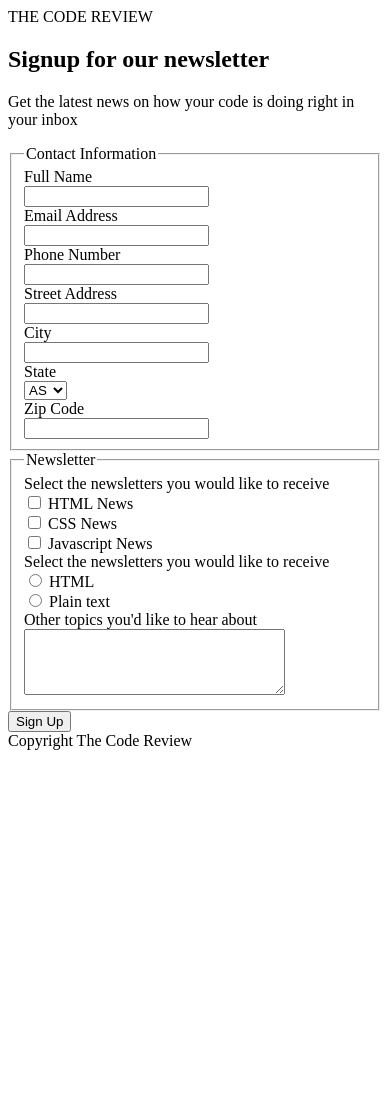
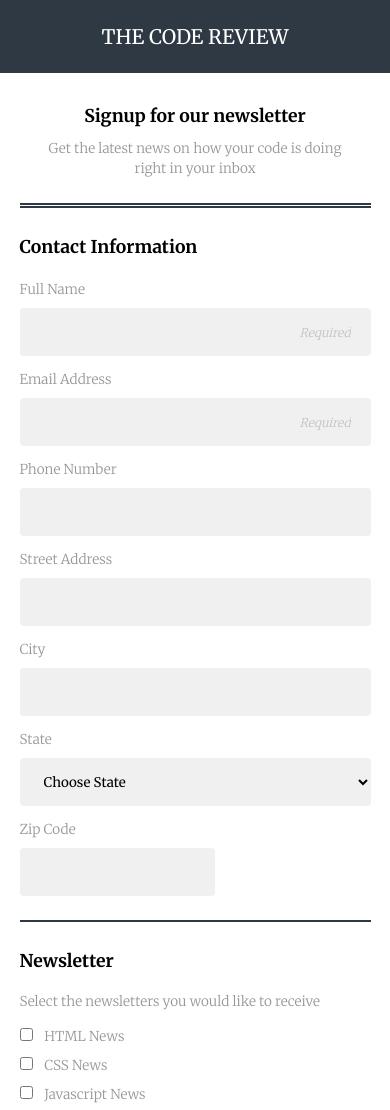
Before and after one commit to 2woohoo/online_registration_v4, a plain HTML site: page index.html in a window 390 px wide. Shown: the top 1110 px of the page. Before the commit the page ends 844 px from the top, so only its background shows below. Drawn offline with Linux system fonts and the light colour scheme.

Commit message:
mobile style

```diff
--- a/css/styles.css
+++ b/css/styles.css
@@ -0,0 +1,145 @@
+@import url('https://fonts.googleapis.com/css2?family=Merriweather:wght@300;400;700&display=swap');
+
+/* ****** General Styles ***** */
+html {
+  box-sizing: border-box;
+  font-family: 'Merriweather', serif;
+}
+*, *:before, *:after {
+  box-sizing: inherit;
+}
+
+* {
+  margin: 0;
+  padding: 0;
+}
+
+header {
+  background-color: rgb(47, 57, 68);
+  text-align: center;
+  color: white;
+  font-size: 1.25rem;
+  font-weight: 400;
+  padding: 1.5rem;
+  margin-bottom: 1rem;
+}
+
+h2, legend {
+  font-size: 1.1rem;
+  font-weight: 700;
+}
+
+h2 {
+  margin-bottom: .75rem;
+}
+
+legend {
+  margin-bottom: 1.25rem;
+}
+p, label, footer {
+  font-size: .85rem;
+  font-weight: 300;
+  line-height: 1.25rem;
+  color:rgb(150, 150, 150);
+  margin-bottom: .5rem;
+}
+
+main {
+  width: 90vw;
+  display: flex;
+  flex-direction: column;
+  margin: 0 auto;
+}
+
+footer {
+  text-align: center;
+  font-weight: 300;
+  font-style: italic;
+  margin: 1.5rem auto;
+  opacity: .75;
+}
+
+.about {
+  display: flex;
+  flex-direction: column;
+  align-items: center;
+  margin: 1rem;
+  text-align: center;
+
+}
+
+/* ****** Form Styles ***** */
+form {
+  width: 90vw;
+  border-top: 5px double rgb(47, 57, 68);
+}
+
+fieldset {
+  margin: 1.75rem 0;
+  border: none;
+}
+
+.contact_info {
+  border-bottom: 2px solid rgb(47, 57, 68);
+}
+
+.contact_info ::placeholder {
+  text-align: right;
+  font-weight: 300;
+  font-size: .75rem;
+  font-style: italic;
+  color: rgba(150, 150, 150, .5);
+}
+
+.contact_info input, .contact_info select {
+  width: 100%;
+  font-family: inherit;
+  border: none;
+  border-radius: 4px;
+  background-color: rgb(240, 240, 240);
+  height: 3rem;
+  padding: .75rem 1.25rem ;
+  margin-top: .5rem;
+  margin-bottom: .75rem;
+}
+
+#zipcode {
+width: 50vw;
+margin-bottom: 1.5rem;
+}
+
+.sector:nth-of-type(-n+2) {
+  margin-bottom: 1.5rem;
+}
+
+.sector:nth-of-type(-n+2) label {
+  margin-left: .5rem;
+}
+
+input[type="checkbox"], input[type="radio"] {
+  margin: .5rem 0;
+}
+
+textarea {
+  width: 100%;
+  font-family: inherit;
+  border: none;
+  border-radius: 4px;
+  background-color: rgb(240, 240, 240);
+}
+
+
+input[type="submit"] {
+  border: none;
+  background-color: rgb(108, 185, 180);
+  color: white;
+  border-radius: 5px;
+  font-family: inherit;
+  font-weight: 700;
+  font-size: 1.1rem;
+  text-align: center;
+  width: 100%;
+  padding: 1rem;
+}
+
+/* ****** Media Queries ***** */
--- a/index.html
+++ b/index.html
@@ -15,21 +15,21 @@
         <p>Get the latest news on how your code is doing right in your inbox</p>
       </section>
       <form action="">
-      <fieldset>
+        <fieldset class="contact_info">
           <legend>Contact Information</legend>
           <label for="name">Full Name</label><br>
-        <input type="text" id="name" name="name" value=""><br>
+          <input type="text" id="name" name="name" placeholder="Required"><br>
           <label for="email">Email Address</label><br>
-        <input type="email" id="email" name="email" value=""><br>
+          <input type="email" id="email" name="email" placeholder="Required"><br>
           <label for="phone">Phone Number</label><br>
-        <input type="tel" id="phone" name="phone" value=""><br>
+          <input type="tel" id="phone" name="phone" ><br>
           <label for="address">Street Address</label><br>
-        <input type="text" id="address" name="address" value=""><br>
+          <input type="text" id="address" name="address" ><br>
           <label for="city">City</label><br>
-        <input type="text" id="city" name="city" value=""><br>
+          <input type="text" id="city" name="city" ><br>
           <label for="state">State</label><br>
-        <!-- <input type="text" id="state" name="state" value=""><br> -->
           <select name="states" id="states">
+            <option value="" disabled selected>Choose State</option>
             <option value="AS">AS</option>
             <option value="AS">NY</option>
             <option value="AS">WA</option>
@@ -38,22 +38,28 @@
           <input type="number" id="zipcode" name="zipcode" value=""><br>
         </fieldset>
 
-      <fieldset>
+        <fieldset class="newsletter">
           <legend>Newsletter</legend>
-        <label>Select the newsletters you would like to receive</label><br/>
-        <input type="checkbox" id="htmlnews" name="htmlnews" value="news_category">
+          <div class="sector checkbox">
+            <p>Select the newsletters you would like to receive</p>
+            <input type="checkbox" id="htmlnews" name="news_category" value="htmlnews">
             <label for="htmlnews"> HTML News</label><br>
-        <input type="checkbox" id="cssnews" name="cssnews" value="news_category">
+            <input type="checkbox" id="cssnews" name="news_category" value="cssnews">
             <label for="cssnews"> CSS News</label><br>
-        <input type="checkbox" id="jsnews" name="jsnews" value="news_category">
+            <input type="checkbox" id="jsnews" name="news_category" value="jsnews">
             <label for="jsnews"> Javascript News</label><br>
-        <label>Select the newsletters you would like to receive</label><br>
+          </div>
+          <div class="sector">
+            <p>Newletter format</p>
             <input type="radio" id="html" name="news_format" value="html">
             <label for="html"> HTML</label><br>
             <input type="radio" id="plain_text" name="news_format" value="plain_text">
-        <label for="html"> Plain text</label><br>
-        <label>Other topics you'd like to hear about</label><br>
-        <textarea name="other" id="other" cols="30" rows="4"></textarea>
+            <label for="plain_text"> Plain text</label><br>
+          </div>
+          <div class="sector">
+            <p>Other topics you'd like to hear about</p>
+            <textarea name="other" id="other" cols="30" rows="6"></textarea>
+          </div>
         </fieldset>
         <input type="submit" value="Sign Up">
       </form>
```
Also changed, not shown: mobile-form.png. Lines whose indentation alone changed are shown as unchanged.
